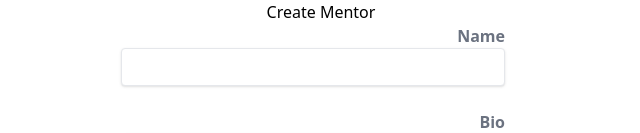
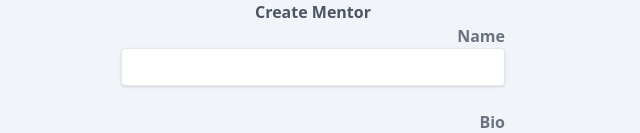
Before and after one commit to hienphan0111/Mentor-front-end-app, a React (Vite) app: page /Add-mentor in a window 1280 px wide. Shown: the top 133 px of the page, without its empty margins (319-959 px from the left). Built offline with nearby package versions, Linux system fonts and the light colour scheme.

Commit message:
Style Background and Title

```diff
--- a/src/components/mentor_form.jsx
+++ b/src/components/mentor_form.jsx
@@ -28,8 +28,8 @@ function MentorForm() {
   };
 
   return (
-    <div className="mentor-form-container w-full h-screen">
-      <h1>Create Mentor</h1>
+    <div className="mentor-form-container w-full h-screen bg-slate-100">
+      <h1 className="block text-gray-600 font-bold mb-1 md:mb-0 pr-4">Create Mentor</h1>
       {error && (
       <p>
         Error:
```
